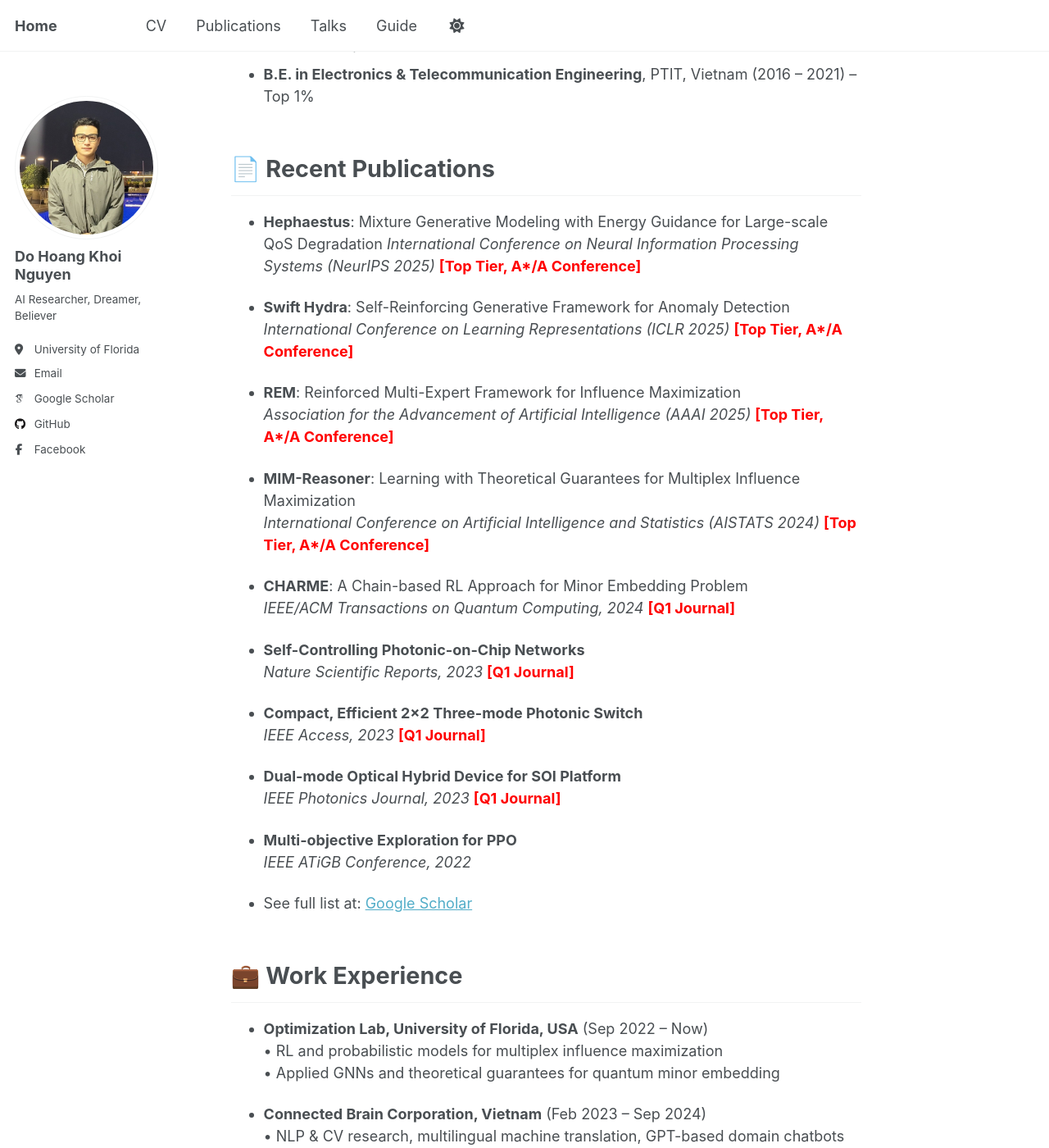
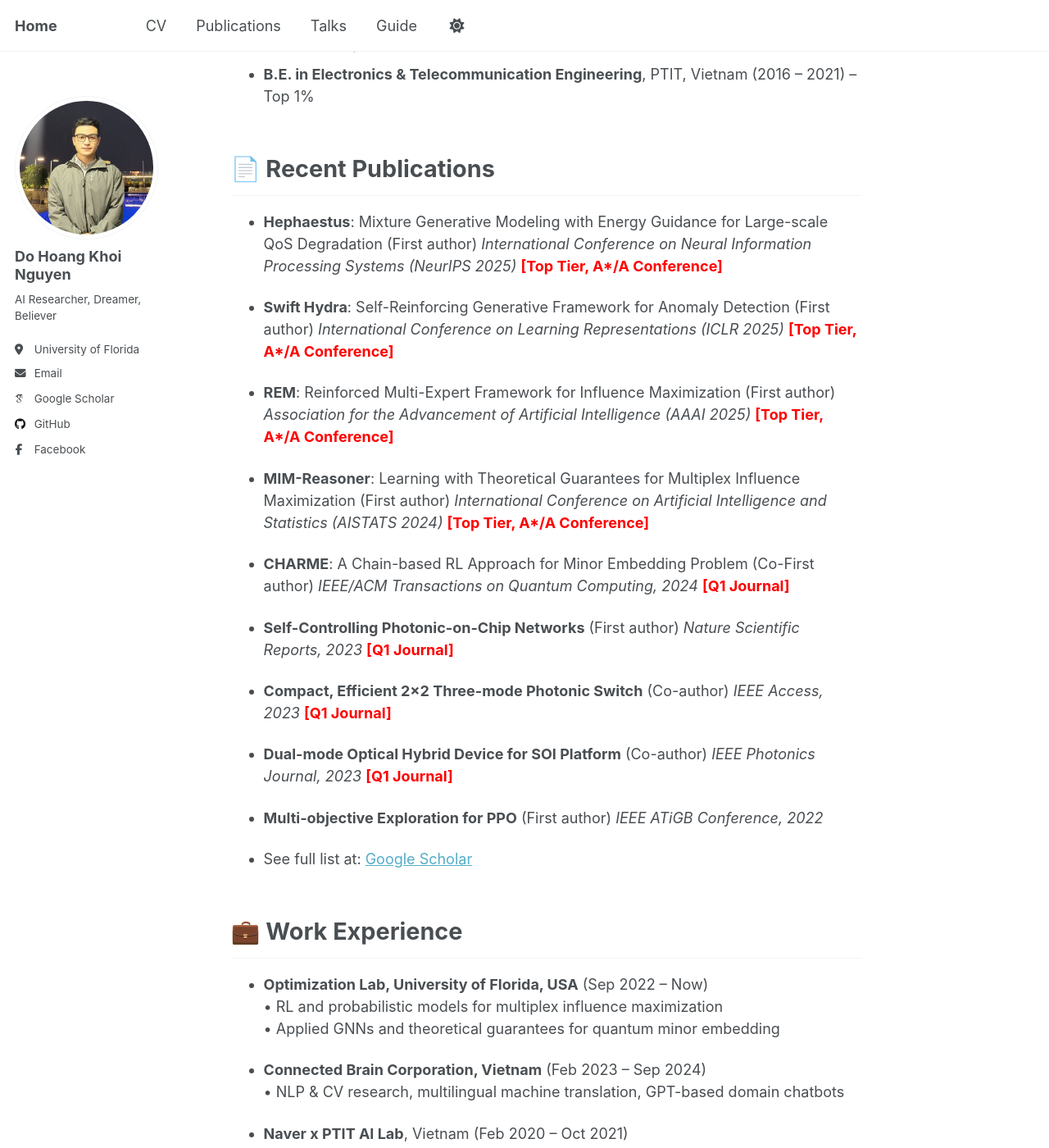
Before and after one commit to nguyendo1801/nguyendo1801.github.io, a Jekyll site: the page built from _pages/about.md, in a window 1280 px wide and 1400 px high, scrolled down 681 px. Shown: the whole window at 82% size. Built offline with Jekyll 4.4.1, drawn with Linux system fonts in a browser that asks for light colours; some web fonts are replaced; a script that is not in the unit is left out.

```diff
--- a/_pages/about.md
+++ b/_pages/about.md
@@ -27,31 +27,30 @@ I’m especially drawn to problems that sit at the boundary between learning and
 <h2 style="font-size: 1.6rem; font-weight: bold;">📄 Recent Publications</h2>
 
 - <strong>Hephaestus</strong>: Mixture Generative Modeling with
-Energy Guidance for Large-scale QoS Degradation
-  <em>International Conference on  Neural Information Processing Systems (NeurIPS 2025) </em> <span style="color:red;"><strong>[Top Tier, A*/A Conference]</strong></span>
+Energy Guidance for Large-scale QoS Degradation (First author) <em>International Conference on  Neural Information Processing Systems (NeurIPS 2025) </em> <span style="color:red;"><strong>[Top Tier, A*/A Conference]</strong></span>
 
-- <strong>Swift Hydra</strong>: Self-Reinforcing Generative Framework for Anomaly Detection
+- <strong>Swift Hydra</strong>: Self-Reinforcing Generative Framework for Anomaly Detection (First author)
   <em>International Conference on Learning Representations (ICLR 2025)</em> <span style="color:red;"><strong>[Top Tier, A*/A Conference]</strong></span>
 
-- <strong>REM</strong>: Reinforced Multi-Expert Framework for Influence Maximization
+- <strong>REM</strong>: Reinforced Multi-Expert Framework for Influence Maximization (First author)
   <em>Association for the Advancement of Artificial Intelligence (AAAI 2025)</em> <span style="color:red;"><strong>[Top Tier, A*/A Conference]</strong></span>
 
-- <strong>MIM-Reasoner</strong>: Learning with Theoretical Guarantees for Multiplex Influence Maximization
+- <strong>MIM-Reasoner</strong>: Learning with Theoretical Guarantees for Multiplex Influence Maximization (First author)
   <em>International Conference on Artificial Intelligence and Statistics (AISTATS 2024)</em> <span style="color:red;"><strong>[Top Tier, A*/A Conference]</strong></span>
 
-- <strong>CHARME</strong>: A Chain-based RL Approach for Minor Embedding Problem
+- <strong>CHARME</strong>: A Chain-based RL Approach for Minor Embedding Problem (Co-First author)
   <em>IEEE/ACM Transactions on Quantum Computing, 2024</em> <span style="color:red;"><strong>[Q1 Journal]</strong></span>
 
-- <strong>Self-Controlling Photonic-on-Chip Networks</strong>
+- <strong>Self-Controlling Photonic-on-Chip Networks</strong>  (First author)
   <em>Nature Scientific Reports, 2023</em> <span style="color:red;"><strong>[Q1 Journal]</strong></span>
 
-- <strong>Compact, Efficient 2×2 Three-mode Photonic Switch</strong>
+- <strong>Compact, Efficient 2×2 Three-mode Photonic Switch</strong> (Co-author)
   <em>IEEE Access, 2023</em> <span style="color:red;"><strong>[Q1 Journal]</strong></span>
 
-- <strong>Dual-mode Optical Hybrid Device for SOI Platform</strong>
+- <strong>Dual-mode Optical Hybrid Device for SOI Platform</strong> (Co-author)
   <em>IEEE Photonics Journal, 2023</em> <span style="color:red;"><strong>[Q1 Journal]</strong></span>
 
-- <strong>Multi-objective Exploration for PPO</strong>
+- <strong>Multi-objective Exploration for PPO</strong> (First author)
   <em>IEEE ATiGB Conference, 2022</em>
 
 - See full list at: [Google Scholar](https://scholar.google.com/citations?user=6f9HM24AAAAJ&hl=en)
```
